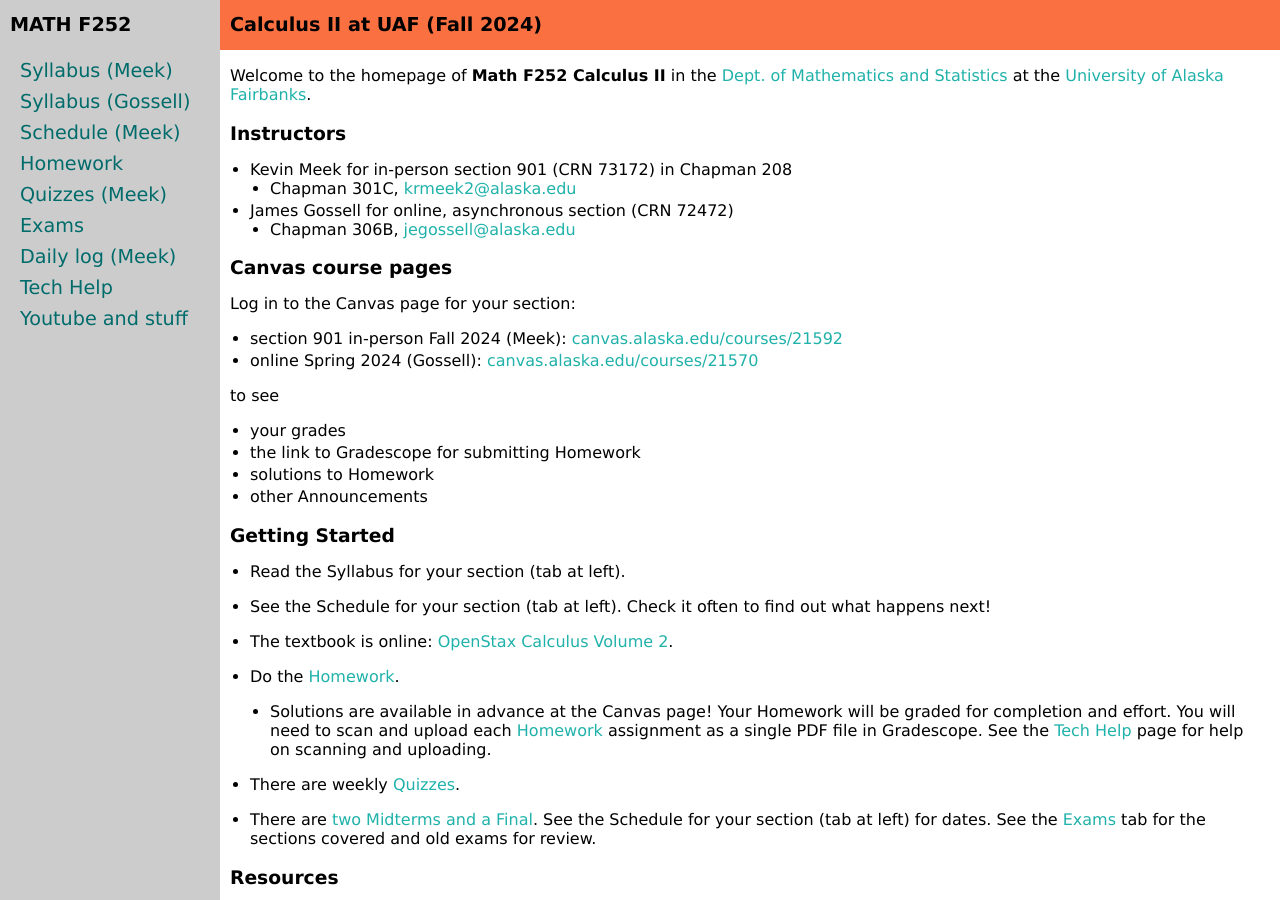
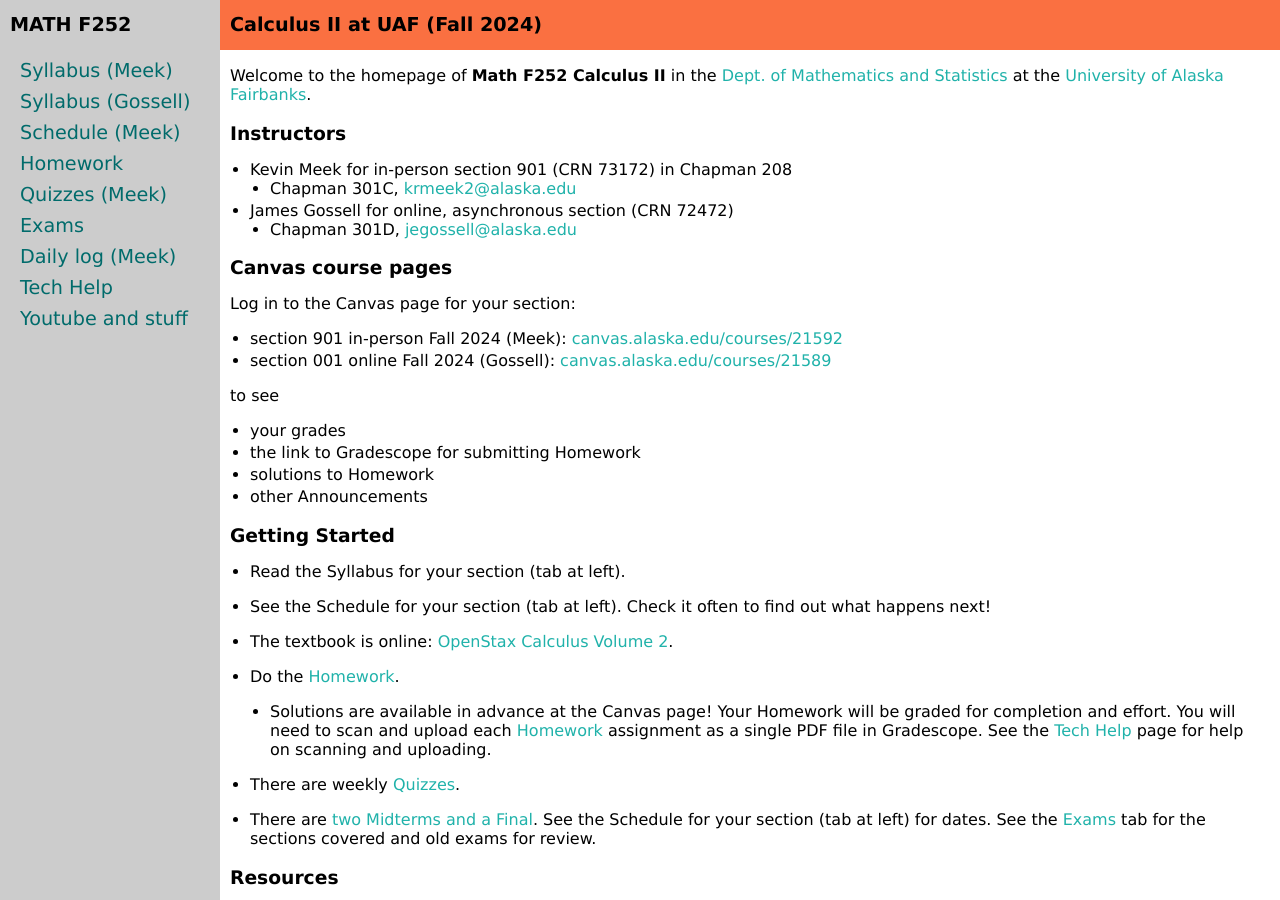
Before and after one commit to uaf-math/calc2, a Jekyll site: the page built from index.md, in a window 1280 px wide and 900 px high. Built offline with Jekyll 4.4.1, drawn with Linux system fonts in a browser that asks for light colours.

Commit message:
Update index.md

```diff
--- a/index.md
+++ b/index.md
@@ -10,14 +10,14 @@ Welcome to the homepage of **Math F252 Calculus II** in the [Dept. of Mathematic
   * Kevin Meek for in-person section 901 (CRN 73172) in Chapman 208
     * Chapman 301C, [krmeek2@alaska.edu](mailto:krmeek2@alaska.edu)
   * James Gossell for online, asynchronous section (CRN 72472)
-    * Chapman 306B, [jegossell@alaska.edu](mailto:jegossell@alaska.edu)
+    * Chapman 301D, [jegossell@alaska.edu](mailto:jegossell@alaska.edu)
 
 ### Canvas course pages
 
 Log in to the Canvas page for your section:
 
   * section 901 in-person Fall 2024 (Meek): [canvas.alaska.edu/courses/21592](https://canvas.alaska.edu/courses/21592)
-  * online Spring 2024 (Gossell): [canvas.alaska.edu/courses/21570](https://canvas.alaska.edu/courses/21570)
+  * section 001 online Fall 2024 (Gossell): [canvas.alaska.edu/courses/21589](https://canvas.alaska.edu/courses/21589)
 
 to see
 
```
